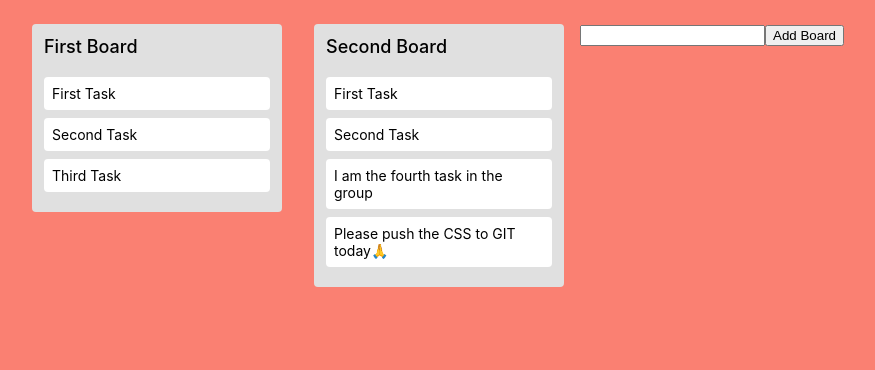
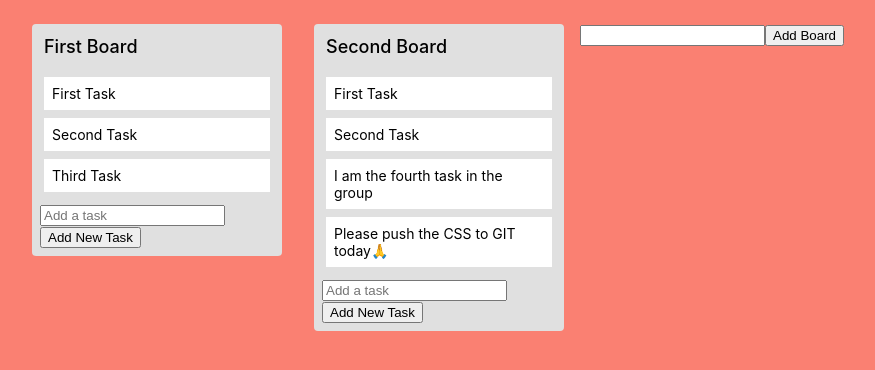
Before and after one commit to kumar-chaitanya/MERN-Trello-Clone, a React (Create React App) app: page / in a window 1280 px wide. Shown: the top 370 px of the page, without its empty margins (8-883 px from the left). Built offline with nearby package versions, Linux system fonts and the light colour scheme.

Commit message:
Added drag and drop within board

```diff
--- a/package.json
+++ b/package.json
@@ -9,6 +9,7 @@
     "react": "^17.0.2",
     "react-dom": "^17.0.2",
     "react-scripts": "4.0.3",
+    "uuid": "^8.3.2",
     "web-vitals": "^1.1.2"
   },
   "scripts": {
--- a/src/Board.css
+++ b/src/Board.css
@@ -30,6 +30,10 @@
   width: 100%;
   background: white;
   padding: 8px;
-  border-radius: 4px;
   font-size: 14px;
 }
+
+.TaskList ul li.highlight {
+  color: white;
+  background: goldenrod;
+}
--- a/src/Components/Board.js
+++ b/src/Components/Board.js
@@ -3,11 +3,11 @@ import BoardTitle from './BoardTitle'
 import TaskList from './TaskList'
 import '../Board.css'
 
-function Board({title, taskList}) {
+function Board({addNewTask, id, title, taskList, moveTask}) {
 	return (
 		<div className="Board">
 			<BoardTitle title={title} />
-			<TaskList taskList={taskList} />
+			<TaskList taskList={taskList} moveTask={moveTask} boardID={id} addNewTask={addNewTask} />
 		</div>
 	)
 }
--- a/src/Components/Project.js
+++ b/src/Components/Project.js
@@ -1,11 +1,45 @@
 import React, { useState, useReducer } from 'react'
+import { v4 as uuidv4 } from 'uuid'
 import Board from './Board'
 import '../Project.css'
 
 const projectReducer = (state, action) => {
   switch (action.type) {
-    case "CREATE_BOARD":
+    case "CREATE_BOARD": {
       return { ...state, boards: [...state.boards, { id: state.boards.length + 1, title: action.title, taskList: [] }] }
+    }
+
+    case "MOVE_TASK": {
+      let { dragItemID, moveItemID, boardID } = action
+      let newState = JSON.parse(JSON.stringify(state))
+      boardID -= 1
+      let dragItem = newState.boards[boardID].taskList.filter(task => task.id === dragItemID)
+      let moveItem = newState.boards[boardID].taskList.filter(task => task.id === moveItemID)
+
+      let dragItemIdx = newState.boards[boardID].taskList.findIndex(task => task.id === dragItemID)
+      let moveItemIdx = newState.boards[boardID].taskList.findIndex(task => task.id === moveItemID)
+
+      let updatedTaskList = [...newState.boards[boardID].taskList]
+
+      updatedTaskList[dragItemIdx] = { ...moveItem[0] }
+      updatedTaskList[moveItemIdx] = { ...dragItem[0] }
+
+      newState.boards[boardID] = { ...newState.boards[boardID], taskList: [...updatedTaskList] }
+      return {...newState}
+    }
+
+    case "ADD_TASK": {
+      let {boardID, task} = action
+      let boards = JSON.parse(JSON.stringify(state.boards))
+      let updatedTaskList = [...boards[boardID-1].taskList, {
+        id: uuidv4(),
+        content: task
+      }]
+
+      boards[boardID-1].taskList = [...updatedTaskList]
+      return {...state, boards:[...boards]}
+    }
+
     default:
       return state
   }
@@ -49,18 +83,29 @@ function Project() {
   const [project, dispatch] = useReducer(projectReducer, initialState)
   const [board, setBoard] = useState("")
 
+  const addNewTask = (boardID, task) => {
+    dispatch({type:'ADD_TASK', boardID, task})
+  }
+
   const handleInputChange = e => {
     setBoard(e.target.value)
   }
 
   const addNewBoard = () => {
-    dispatch({type: 'CREATE_BOARD', title: board})
+    dispatch({ type: 'CREATE_BOARD', title: board })
     setBoard("")
   }
 
+  const moveTask = (dragItemID, moveItemID, boardID) => {
+    dispatch({type:'MOVE_TASK', dragItemID, moveItemID, boardID})
+  }
+
+  console.log("Rerendering Project Component")
+  console.log('State is', project)
+
   return (
     <div className="Project">
-      {project.boards.map(board => <Board key={board.id} {...board} />)}
+      {project.boards.map(board => <Board key={board.id} {...board} moveTask={moveTask} addNewTask={addNewTask} />)}
       <div>
         <input type="text" value={board} onChange={handleInputChange} />
         <button onClick={addNewBoard}>Add Board</button>
--- a/src/Components/Task.js
+++ b/src/Components/Task.js
@@ -1,8 +1,13 @@
 import React from 'react'
 
-function Task({ content }) {
+function Task({ content, handleDragStart, handleDragEnd, handleDragOver, id, isDragged }) {
   return (
-    <li>{content}</li>
+    <li
+      draggable='true'
+      onDragStart={(e) => handleDragStart(e, id)}
+      onDragEnd={handleDragEnd}
+      onDragEnter={(e) => handleDragOver(e, id)}
+      className={isDragged ? 'highlight' : null}>{content}</li>
   )
 }
 
--- a/src/Components/TaskList.js
+++ b/src/Components/TaskList.js
@@ -1,13 +1,55 @@
-import React from 'react'
+import React, { useState } from 'react'
 import Task from './Task'
 import '../Board.css'
 
-function TaskList({taskList}) {
+function TaskList({addNewTask, boardID, taskList, moveTask}) {
+
+  const [dragged, setDragged] = useState(null)
+  const [inputVal, setinputVal] = useState('')
+
+  const handleDragStart = (e, id) => {
+    setDragged(id)
+    console.log(e.target, id)
+  }
+
+  const handleDragEnd = (e) => {
+    setDragged(null)
+    console.log(e.target)
+  }
+
+  const handleDragOver = (e, moveID) => {
+    e.preventDefault()
+    e.stopPropagation()
+    if(moveID !== dragged) {
+      console.log("Dragged item id", dragged, e.target)
+      moveTask(dragged, moveID, boardID)
+    }
+  }
+
+  const handleInputChange = e => {
+    setinputVal(e.target.value)
+  }
+
+  const addNewTaskHandler = () => {
+    addNewTask(boardID, inputVal)
+    setinputVal('')
+  }
+
   return (
     <div className="TaskList">
       <ul>
-        {taskList.map(task => <Task content={task.content} key={task.id} /> )}
+        {taskList.map(task => <Task
+                                key={task.id}
+                                handleDragStart={handleDragStart}
+                                handleDragEnd={handleDragEnd}
+                                handleDragOver={handleDragOver}
+                                {...task}
+                                isDragged={dragged === task.id ? true : false} /> )}
       </ul>
+      <div>
+        <input type="text" value={inputVal} onChange={handleInputChange} placeholder='Add a task' />
+        <button onClick={addNewTaskHandler}>Add New Task</button>
+      </div>
     </div>
   )
 }
```
Also changed, not shown: 1 other file (tests, documents, lock files or other folders).
